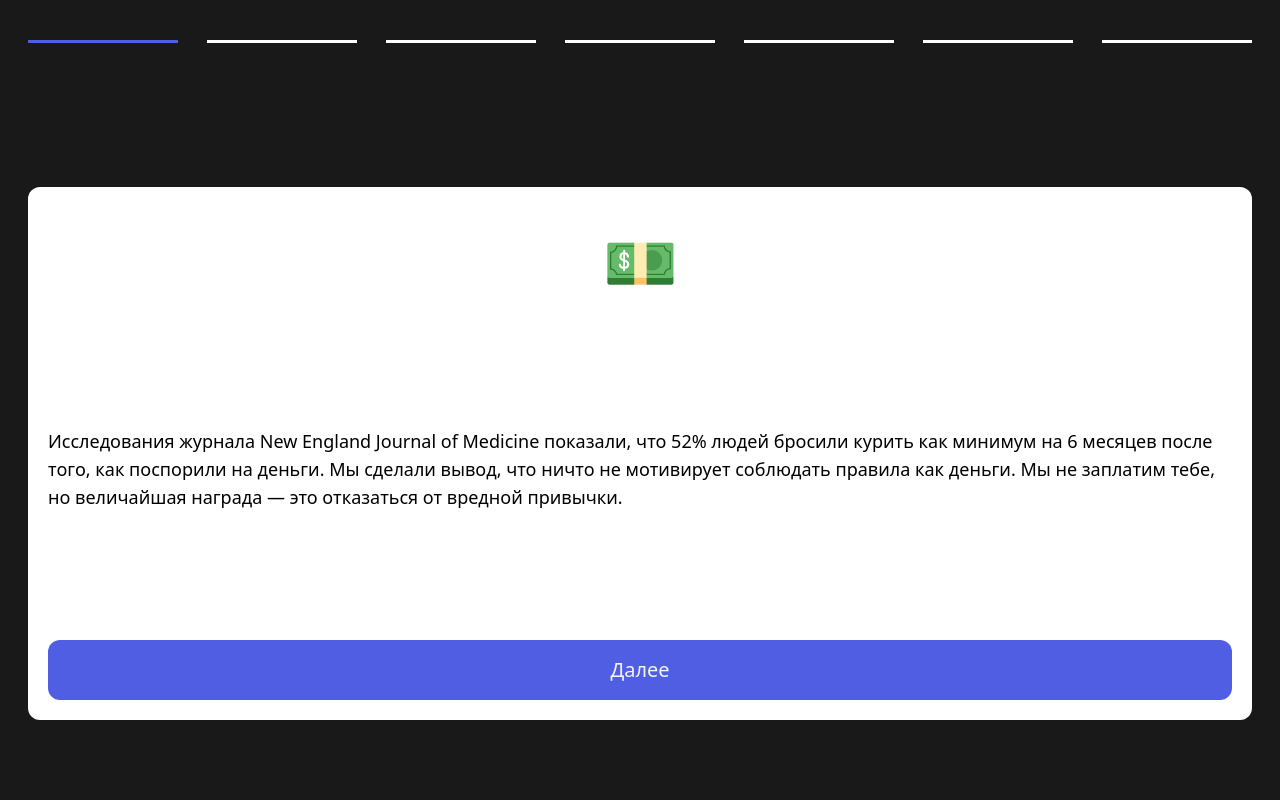
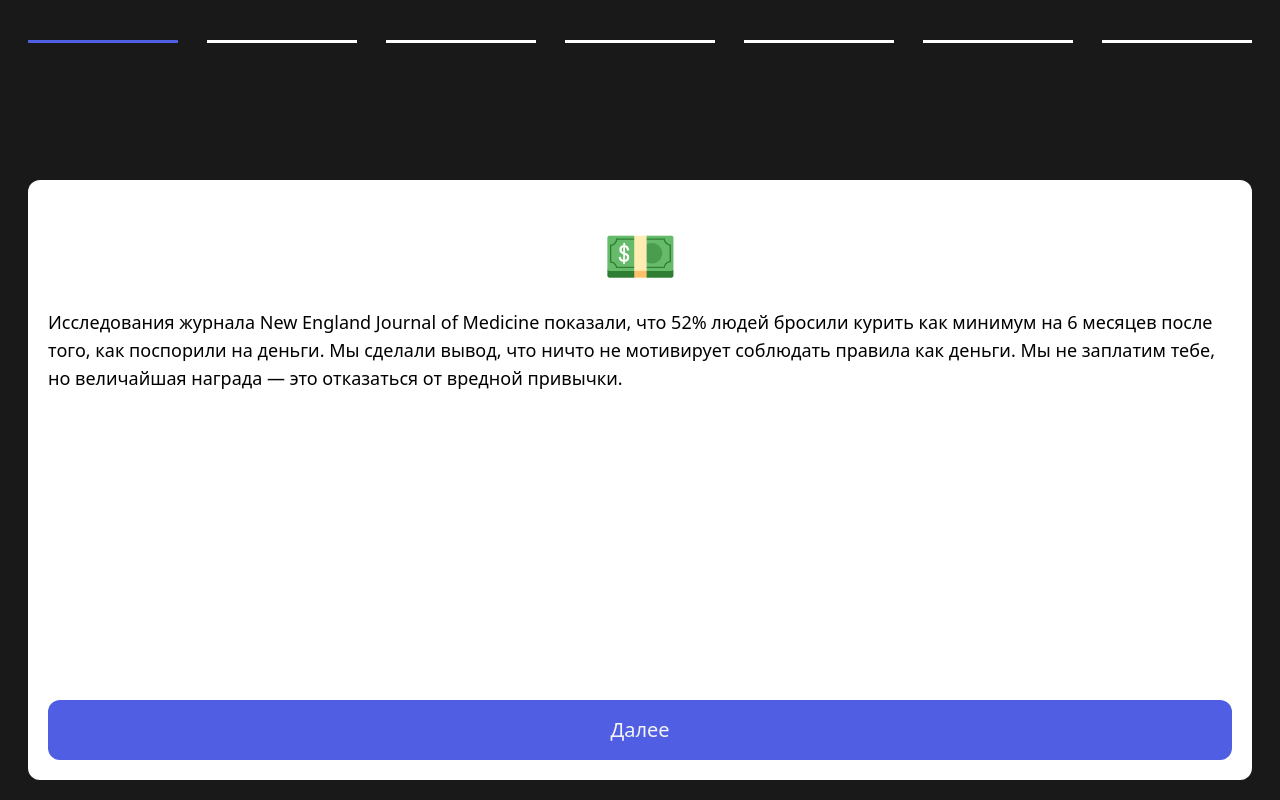
Before and after one commit to evgenity/askeza, a Next.js app: page /about in a window 1280 px wide. Built offline with nearby package versions, Linux system fonts and the light colour scheme.

Commit message:
html updated

```diff
--- a/pages/about.js
+++ b/pages/about.js
@@ -40,29 +40,33 @@ const ABOUT_TEXT = [
 
 export function InfoBlock({step, nextFormStep}) {
 
-    const textBase = ABOUT_TEXT.map((v,i) => <>
-        <p key={i} className="mx-auto text-6xl my-6 text-blue">{v.icon}</p>
+    const textBase = ABOUT_TEXT.map((v,i) =>
+        <div key={i} className="flex flex-col">
+            <p className="mx-auto text-6xl my-6 text-blue">{v.icon}</p>
             <p className='text-lg font-extralight'>
                 {v.text}
             </p>
-    </>)
+        </div >
+        )
 
-    return (<div className="flex flex-col h-full justify-between">
+    return (
+        <div className='flex flex-col bg-white rounded-xl min-h-[75%] p-5 mb-5 justify-between'>
             { textBase[step] }
             { step < textBase.length - 1 ?
                 <Link onClick={nextFormStep} href='#' className='text-center font-extralight text-xl text-gray-100 bg-violet-background rounded-xl px-16 py-4 mt-4'>
                     Далее
                 </Link> :
-                <>
+                <div className="flex flex-col">
                     <Link href='/create' className='text-center font-extralight text-xl text-gray-100 bg-violet-background rounded-xl px-16 py-4 mt-4'>
                         Создать аскезу
                     </Link>
-                    <Link href='/' className="font-extralight block lowercase mx-auto text-xl text-blue">
+                    <Link href='/' className="font-extralight block lowercase mx-auto text-xl text-blue my-3">
                         вернуться на главную
                     </Link>
-                </>
+                </div>
             }
-            </div>)
+        </div>
+        )
 }
 
 export default function About() {
@@ -70,13 +74,9 @@ export default function About() {
     const nextFormStep = () => setFormStep((currentStep) => currentStep + 1);
 
   return (
-    <main  className='bg-black-background min-safe-h-screen h-px'>
-        <div className='flex flex-col mx-7 h-full justify-between'>
+    <main  className='bg-black-background min-safe-h-screen h-px flex flex-col mx-7 justify-between'>
         <Slider stepsTotal={ABOUT_TEXT.length} step={formStep} setFormStep={setFormStep}/>
-            <div className='flex flex-col bg-white rounded-xl h-4/6 p-5 mb-20'>
         <InfoBlock step={formStep} nextFormStep={nextFormStep}/>
-            </div>
-        </div>
     </main>
 
   )
```
Lines whose indentation alone changed are shown as unchanged.
